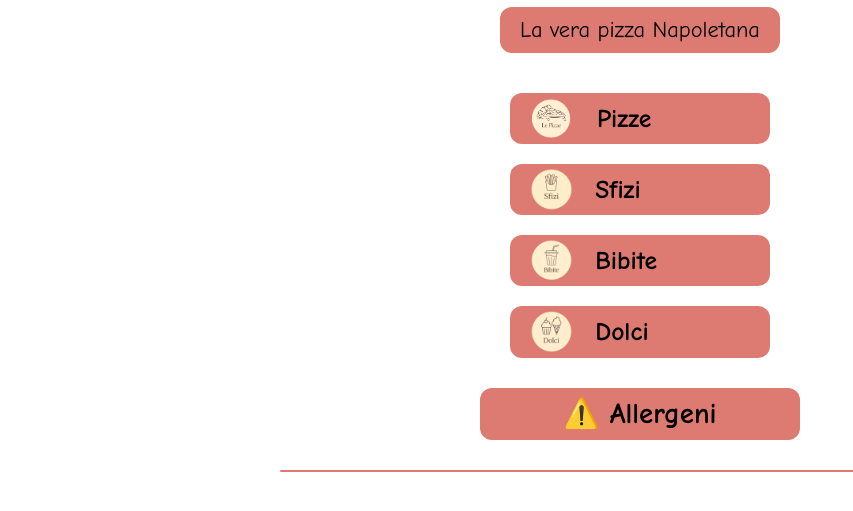
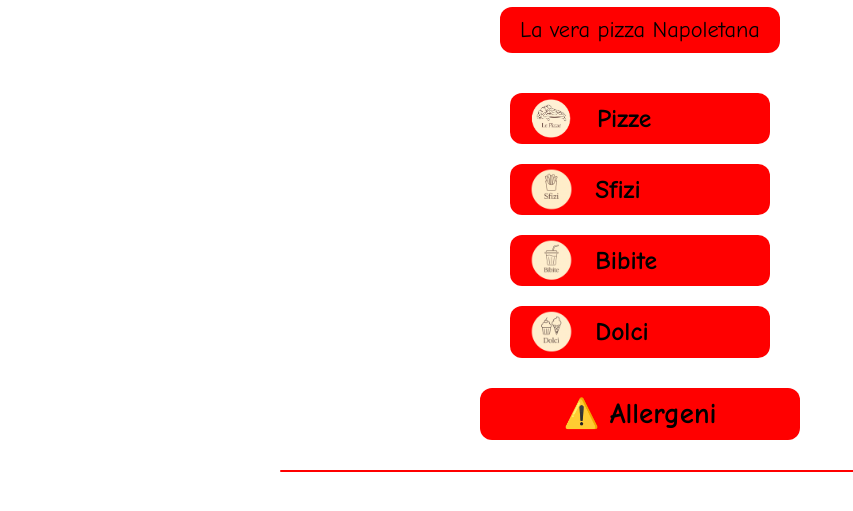
Before and after one commit to mixedbygenny/bella-ischia-menu, a plain HTML site: page index.html in a window 1280 px wide. Shown: the part 275-786 px from the top of the page, without its empty margins (0-853 px from the left). Drawn offline with nearby package versions, Linux system fonts and the light colour scheme.

Commit message:
Update index.html

```diff
--- a/index.html
+++ b/index.html
@@ -57,7 +57,7 @@
     }
 
     #coperto-text {
-      background-color: #DD7A71;
+      background-color: #FF0000;
       color: #000000;
       font-size: 1.4em;
       text-align: center;
@@ -74,7 +74,7 @@
       display: block;
       width: 100%;     /* ========== LINEA COPERTO ========== */
       height: 2px;
-      background-color: #DD7A71;           /*      #C65D3B*/
+      background-color: #FF0000;           /*      #C65D3B*/
       margin: 5px auto 0;
       border-radius: 1px;
     }
@@ -91,7 +91,7 @@
       display: block;
       width: 90%;
       height: 2px;
-      background-color: #DD7A71;              /*      #9A6B68*/
+      background-color: #FF0000;              /*      #9A6B68*/
       margin: 20px auto 0;
       border-radius: 1px;
     }
@@ -103,7 +103,7 @@
   justify-content: flex-start;     /* Contenuto allineato a sinistra */
   gap: 18px;                        /* Piccolo spazio tra icona e testo */
   margin: 20px auto;               /* Pulsanti centrati nella pagina */
-  background-color: #DD7A71;
+  background-color: #FF0000;
   color: #000000;
   padding: 0 16px;                 /* Minima altezza */
   font-size: 1.6rem;
@@ -140,7 +140,7 @@
 
 
 .menu-button:hover {
-  background-color: #DD7A71;            /*      #C65D3B*/
+  background-color: #FF0000;            /*      #C65D3B*/
   transform: translate(2px, 2px);
 }
 
@@ -194,7 +194,7 @@
     /* Pulsante raccontami */
     .raccontami-button {
       margin-top: 5px;
-      background-color: #DD7A71;
+      background-color: #FF0000;
       color: #000000;
       padding: 6px 12px;
       font-size: 1.4rem;
```
